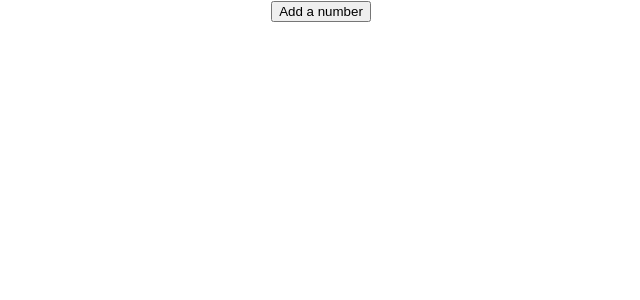
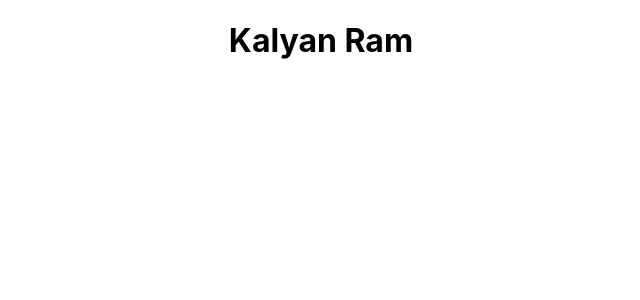
Before and after one commit to KalyanPaladugu/React_Hooks, a React (Create React App) app: page / in a window 1280 px wide. Shown: the top 300 px of the page, without its empty margins (319-959 px from the left). Built offline with nearby package versions, Linux system fonts and the light colour scheme.

Commit message:
Component LifeCycle

```diff
--- a/src/App.js
+++ b/src/App.js
@@ -2,12 +2,14 @@
 import UseStateWithObject from './components/UseStateWithObject'
 import './App.css';
 import UseStatewithArray from './components/UseStateWithArray';
+import LifeCycleA from './components/LifeCycleA';
 function App() {
   return (
     <div className="App">
         {/* <h1>welcome to React Hooks</h1> */}
 
-     <UseStatewithArray />
+       <LifeCycleA />
+
     </div>
   );
 }
--- /dev/null
+++ b/src/components/LifeCycleA.js
@@ -0,0 +1,34 @@
+import React, { Component } from 'react'
+
+export default class LifeCycleA extends Component {
+
+    constructor(props) {
+        super(props)
+
+        this.state = {
+             name:"Kalyan Ram"
+        }
+        console.log("LifecycleA cnstrucotr")
+    }
+    componentDidMount(){
+        console.log("LifeCycle Didmount")
+    }
+
+    static getDerivedStateFromProps(props,state){
+        console.log("LifeCycleA derivedStatefromProps");
+        return null
+    }
+
+
+    render() {
+        console.log("Rendering")
+        return (
+
+            <div>
+                <h1>
+                   { this.state.name}
+                </h1>
+            </div>
+        )
+    }
+}
```
Also changed, not shown: 1 other file (tests, documents, lock files or other folders).
